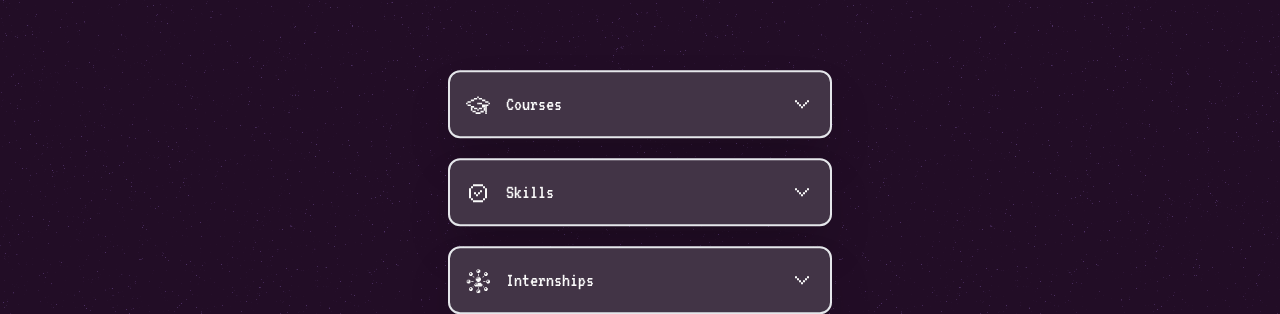
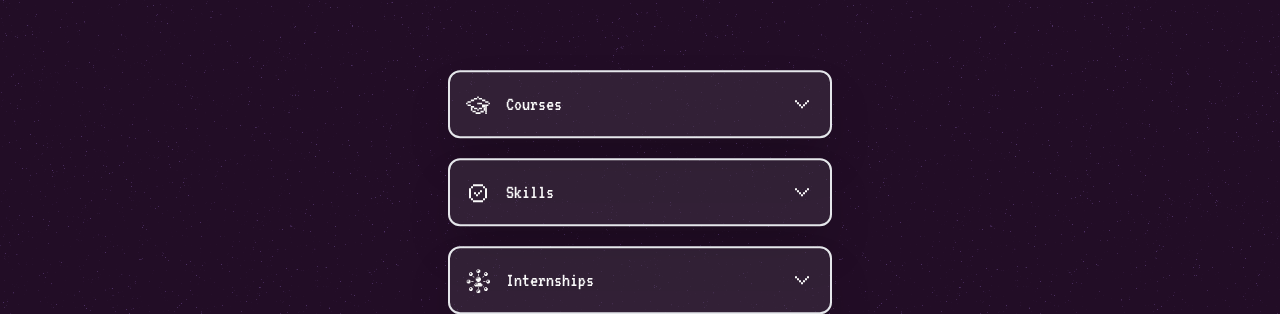
Before and after one commit to aidasbui/aidas-buivydas-resume-site, a React (Vite) app: page / in a window 1280 px wide. Shown: the part 486-800 px from the top of the page. Built offline with nearby package versions, Linux system fonts and the light colour scheme.

Commit message:
fix: ExpandableCard opacity

```diff
--- a/src/components/ExpandableCard/ExpandableCard.tsx
+++ b/src/components/ExpandableCard/ExpandableCard.tsx
@@ -19,7 +19,8 @@ const ExpandableCard = ({ title, renderLeftIcon, children }: TExpandableCardProp
 
   const expandedButtonStyles = 'text-color-secondary';
 
-  const expandedCardStyles = '!bg-color-purple-600 border-color-secondary pb-4';
+  const expandedCardStyles =
+    '!bg-color-purple-600 !bg-opacity-50 border-color-secondary pb-4';
 
   const expandCardHandler = () => {
     setIsExpanded((prevState) => !prevState);
@@ -46,7 +47,7 @@ const ExpandableCard = ({ title, renderLeftIcon, children }: TExpandableCardProp
       onKeyDown={handleKeypress}
       className={`${
         isExpanded && expandedCardStyles
-      } h-full w-full max-w-sm transform-gpu overflow-hidden rounded-xl border-2 bg-color-purple-800 shadow-2xl transition-colors duration-75 hover:border-color-purple-500 hover:bg-color-purple-600 focus:outline-none focus-visible:outline-dashed focus-visible:outline-offset-8 focus-visible:outline-color-secondary active:border-color-secondary active:bg-color-purple-600
+      } h-full w-full max-w-sm transform-gpu overflow-hidden rounded-xl border-2 bg-color-purple-800 bg-opacity-50 shadow-2xl transition-colors duration-75 hover:border-color-purple-500 hover:bg-color-purple-600 hover:bg-opacity-50 focus:outline-none focus-visible:outline-dashed focus-visible:outline-offset-8 focus-visible:outline-color-secondary active:border-color-secondary active:bg-color-purple-600 active:bg-opacity-50
   `}
       whileHover={{ scale: isExpanded ? 1 : 1.03 }}
       whileTap={{
```
